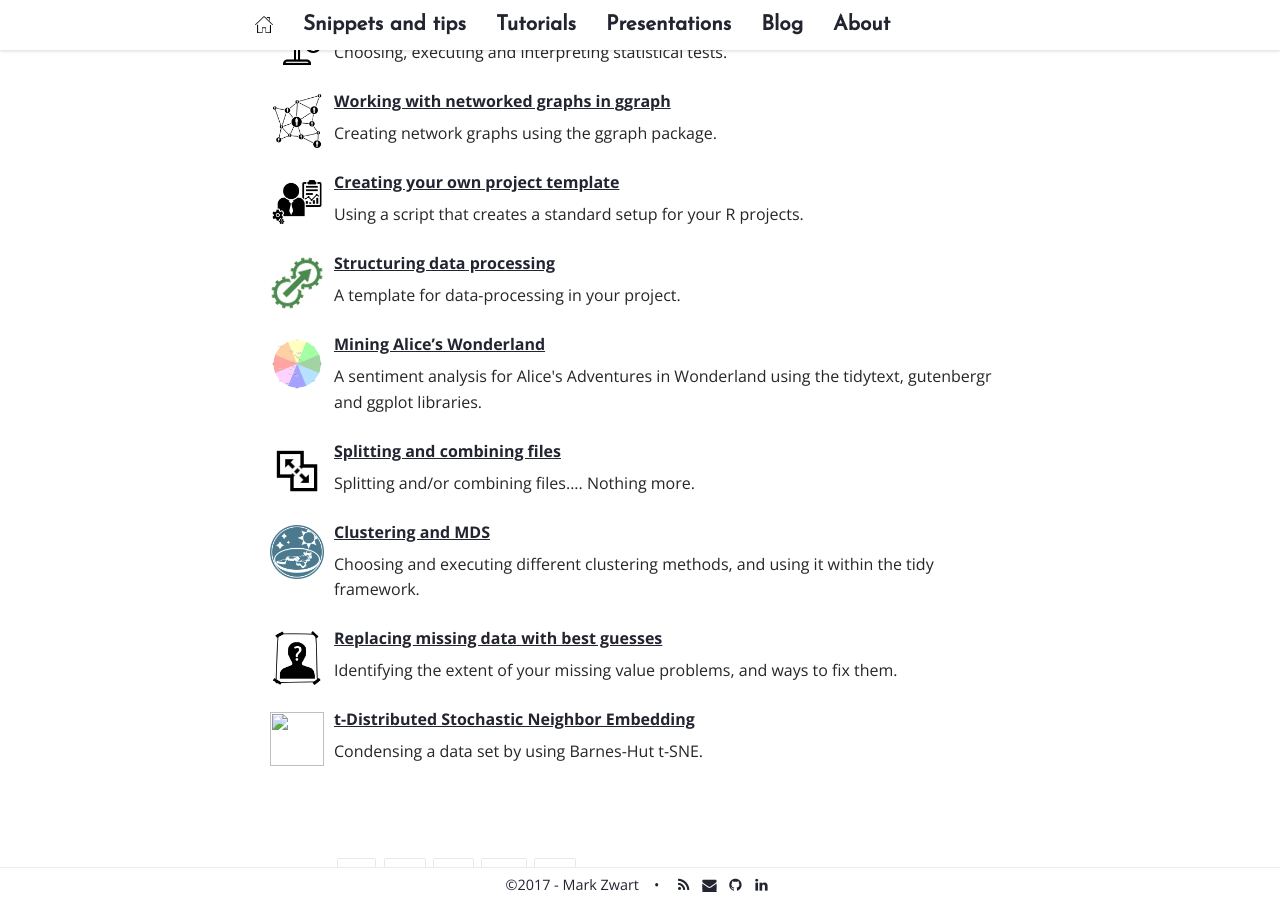
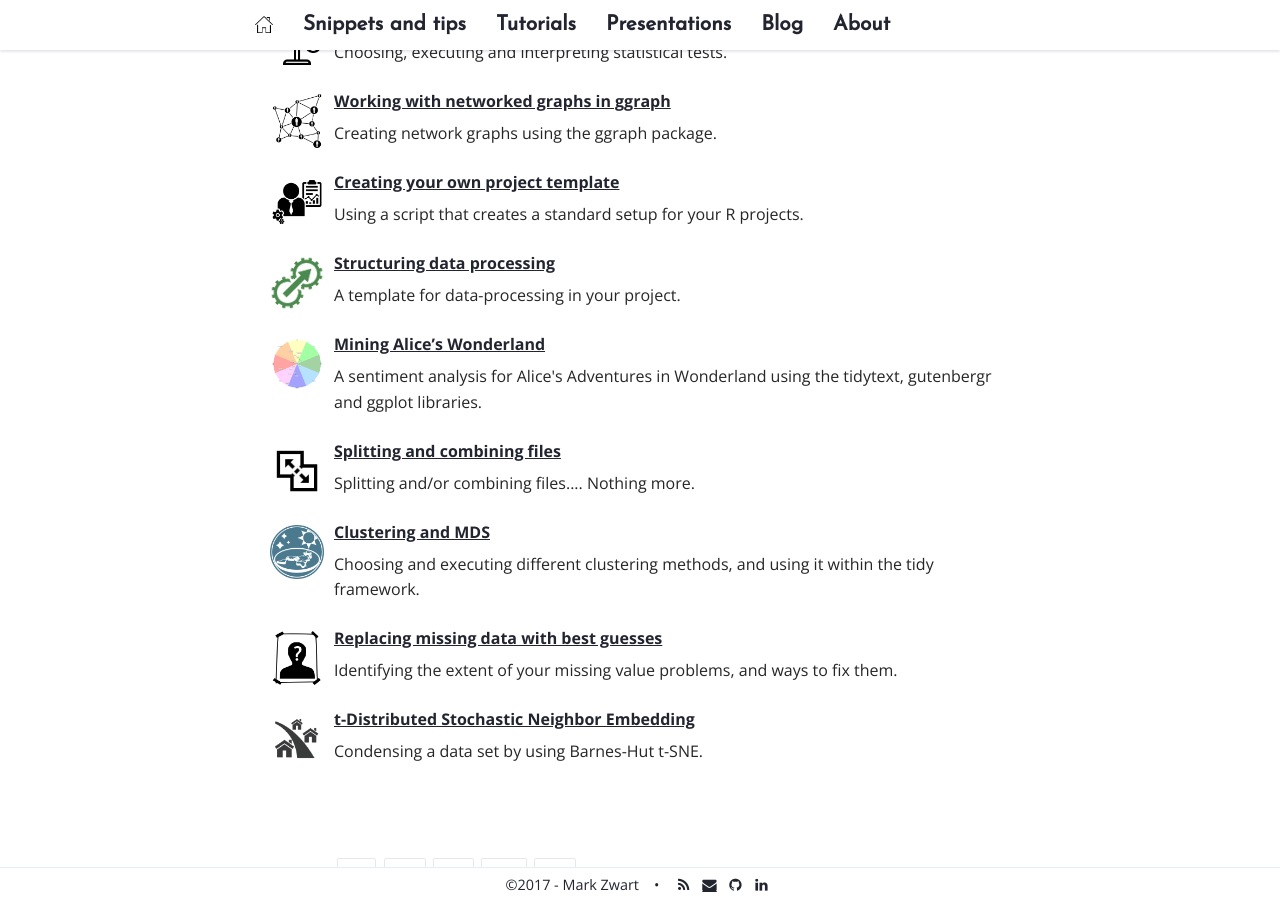
Before and after one commit to mark-me/mark-me.github.io, a Jekyll site: the page built from _pages/02-tutorials.md, in a window 1280 px wide and 900 px high, scrolled down 456 px. Built offline with Jekyll 4.4.1, drawn with Linux system fonts in a browser that asks for light colours; nearby versions of some CDN libraries; comment, search, counter and statistics services are not loaded.

Commit message:
Update tutorial-index.yml

```diff
--- a/_data/tutorial-index.yml
+++ b/_data/tutorial-index.yml
@@ -50,7 +50,7 @@
 
 - title: t-Distributed Stochastic Neighbor Embedding
   url: /t-sne/
-  image: /_pages/tutorials/pca/t-sne.png
+  image: /_pages/tutorials/t-sne/t-sne.png
   description: Condensing a data set by using Barnes-Hut t-SNE.
 
 ---
```
